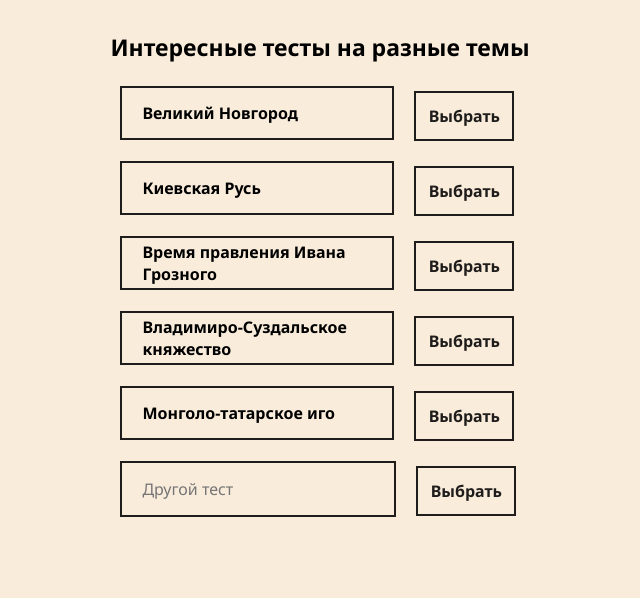
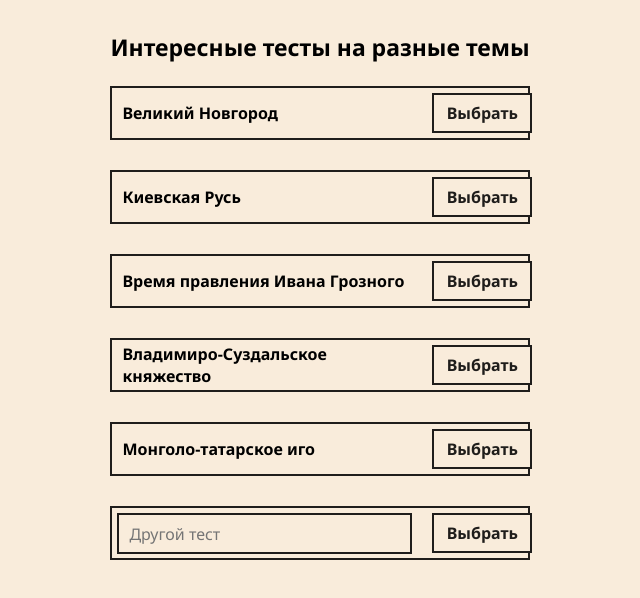
Before and after one commit to Filironchik/Quez_by_history, a plain HTML site: page frontend/index.html in a window 1280 px wide. Shown: the whole page, without its empty margins (320-960 px from the left). Drawn offline with Linux system fonts and the light colour scheme.

Commit message:
Исправления

```diff
--- a/frontend/Style.css
+++ b/frontend/Style.css
@@ -23,9 +23,12 @@ body {
 }
 
 .themes {
+    height: 50px;
+    display: grid;
+    grid-template-columns: 300px 20px;
+    margin-bottom: 30px;
 
-    display: flex;
-    margin-bottom: 20PX;
+    border: 2px solid #1F1D1B;
 }
 
 .btn_themes {
@@ -34,7 +37,7 @@ body {
     color: #1F1D1B;
     font-weight: bold;
     border-radius: 0;
-    height: 50px;
+    height: 40px;
     width: 100px;
     margin: 5px 0 0 20px;
     transition: 0.5s;
@@ -59,23 +62,19 @@ body {
 }
 
 .input_themes {
-    height: 50px;
-    width: 250px;
     border: 2px solid #1F1D1B;
     background-color: #F9ECDB;
     border-radius: 0;
-    margin: 0 0 0 10px;
-    padding-left: 20px;
+    margin: 5px 0 0 5px;
+    height: 35px;
+    padding-left: 10px;
 }
 
 .title__themes {
-    height: 50px;
-    margin-bottom: 30px;
-    border: 2px solid #1F1D1B;
-    padding-left: 20px;
     display: flex;
     align-items: center;
-    width: 250px;
+    width: 295px;
+    border-radius: 10px;
     margin: 0 0 0 10px;
     font-weight: 600;
 }
--- a/frontend/app.js
+++ b/frontend/app.js
@@ -143,7 +143,7 @@ function showQuestion(element, numberQuestion, answers) {
         return undefined
     } else {
         numberQuestion++
-        if (checkQustion(element, numberQuestion, answers) == true) {
+        if (checkQustion(element, numberQuestion, answers, result) == true) {
             return;
         }
         renderQuestion(element, numberQuestion)
@@ -151,8 +151,9 @@ function showQuestion(element, numberQuestion, answers) {
     }
 }
 
-function checkQustion(element, numberQuestion, answers) {
+function checkQustion(element, numberQuestion, answers, result) {
     if (numberQuestion >= element.questions.length) {
+        answers.push(result)
         ectAnswers(element, answers)
         return true;
     }
@@ -186,6 +187,8 @@ function checkAnswer() {
         return undefined;
     }
 
+    console.log("int " + parseInt(checkedRadio.value))
+
     return parseInt(checkedRadio.value)
 }
 
@@ -200,6 +203,8 @@ function getHTML(element, type, number, numberQuestion) {
 
 
 function finishQuiz(element, Answers) {
+
+
 
     getId("container_quiz").remove()
 
```
